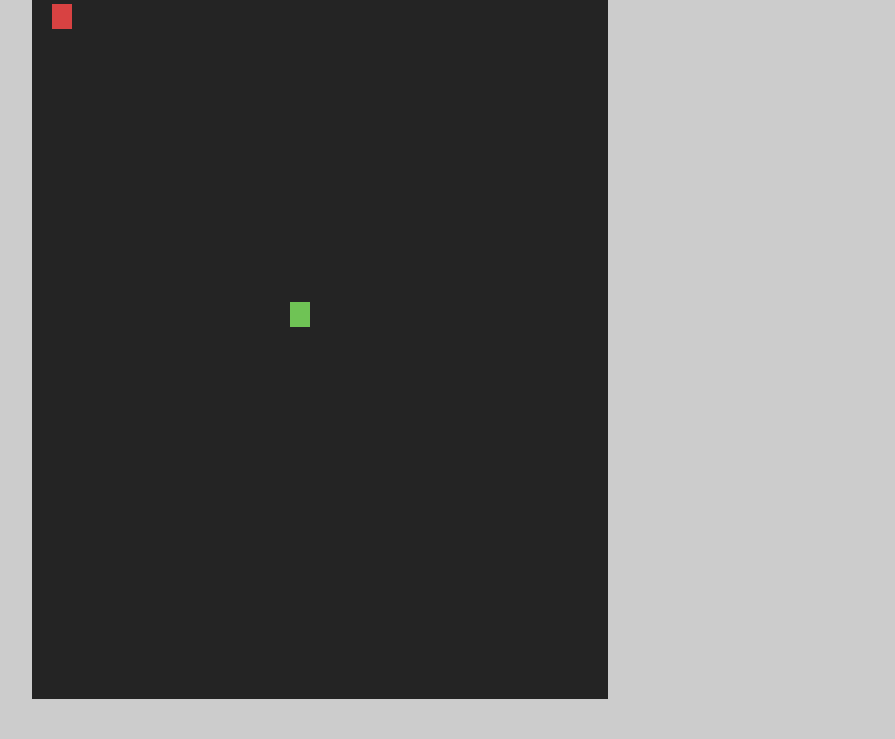
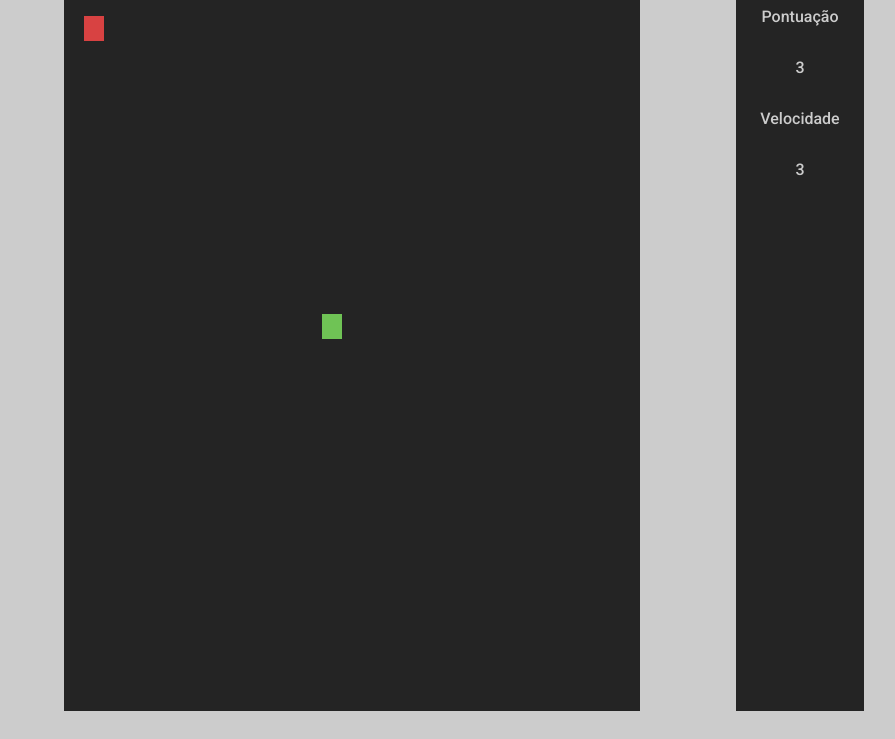
Before and after one commit to HenriqueNevesLago/snake-screapt, a plain HTML site: page index.html in a window 1280 px wide. Shown: the part 61-800 px from the top of the page, without its empty margins (288-1183 px from the left). Drawn offline with Linux system fonts and the light colour scheme.

Commit message:
chore: create scorboard

```diff
--- a/index.html
+++ b/index.html
@@ -9,8 +9,17 @@
     <script src="script/game.js" defer type="module"></script>
   </head>
   <body>
-    <div class="board">
-      <div id="game-zone"></div>
-    </div>
+    <nav><p>SnakeScript</p></nav>
+    <section>
+      <article class="board">
+        <div id="game-zone"></div>
+      </article>
+      <aside>
+        <p>Pontuação</p>
+        <p id="point">10</p>
+        <p>Velocidade</p>
+        <p id="speed"></p>
+      </aside>
+    </section>
   </body>
 </html>
--- a/script/game.js
+++ b/script/game.js
@@ -1,14 +1,11 @@
-import {
-  update as updateSnake,
-  draw,
-  SNAKE_SPEED,
-  snakeBody,
-} from "./snake.js";
+import { update as updateSnake, draw, snakeBody } from "./snake.js";
 import { updateFood, drawFood } from "./food.js";
+import { scorboard } from "./scorboard.js";
 
 const gameBoard = document.getElementById("game-zone");
 
 let lastRenderTime = 0;
+export let SNAKE_SPEED = 3;
 
 requestAnimationFrame(main);
 
@@ -21,6 +18,7 @@ function main(currentTime) {
   drawSnake();
   updateFood();
   drawFood(gameBoard);
+  scorboard();
   switch (snakeBody.length) {
     case 5:
       SNAKE_SPEED = 4;
@@ -31,6 +29,9 @@ function main(currentTime) {
     case 10:
       SNAKE_SPEED = 6;
       break;
+    case 15:
+      SNAKE_SPEED = 8;
+      break;
   }
 }
 
--- /dev/null
+++ b/script/scorboard.js
@@ -0,0 +1,8 @@
+import { snakeBody } from "./snake.js";
+import { SNAKE_SPEED } from "./game.js";
+export function scorboard() {
+  let point = document.getElementById("point");
+  point.innerHTML = snakeBody.length;
+  let speed = document.getElementById("speed");
+  speed.innerHTML = SNAKE_SPEED;
+}
--- a/script/snake.js
+++ b/script/snake.js
@@ -1,5 +1,4 @@
 import { getInputDirection } from "./input.js";
-export let SNAKE_SPEED = 3;
 
 export let snakeBody = [
   {
--- a/style.css
+++ b/style.css
@@ -1,16 +1,36 @@
+@import url("https://fonts.googleapis.com/css2?family=Roboto:wght@500&display=swap");
 body {
   width: 100vw;
   height: 100vh;
 
   display: flex;
-    justify-content: center;
+  flex-direction: column;
   align-items: center;
 
   margin: 0;
+  font-family: "Roboto", sans-serif;
   background-color: #ccc;
 }
-.board {
-    width: 50vw;
+body section {
+  display: flex;
+}
+body section aside {
+  height: 90%;
+  width: 10%;
+
+  display: flex;
+  flex-direction: column;
+  align-items: center;
+
+  background-color: #242424;
+  color: #ccc;
+  position: absolute;
+  right: 0;
+  margin: 0 10%;
+}
+body nav p {
+  font-size: 32px;
+  margin: 7px;
 }
 
 #game-zone {
```
Lines whose indentation alone changed are shown as unchanged.
